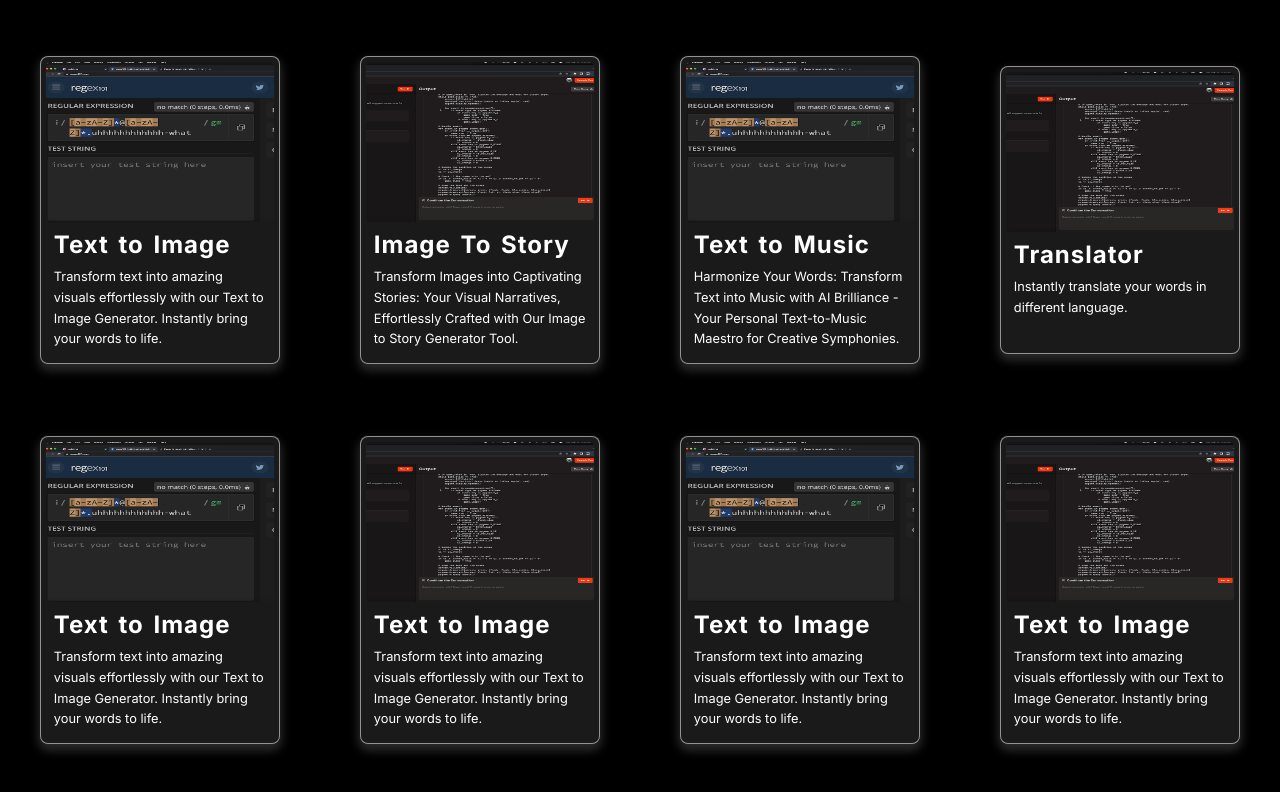
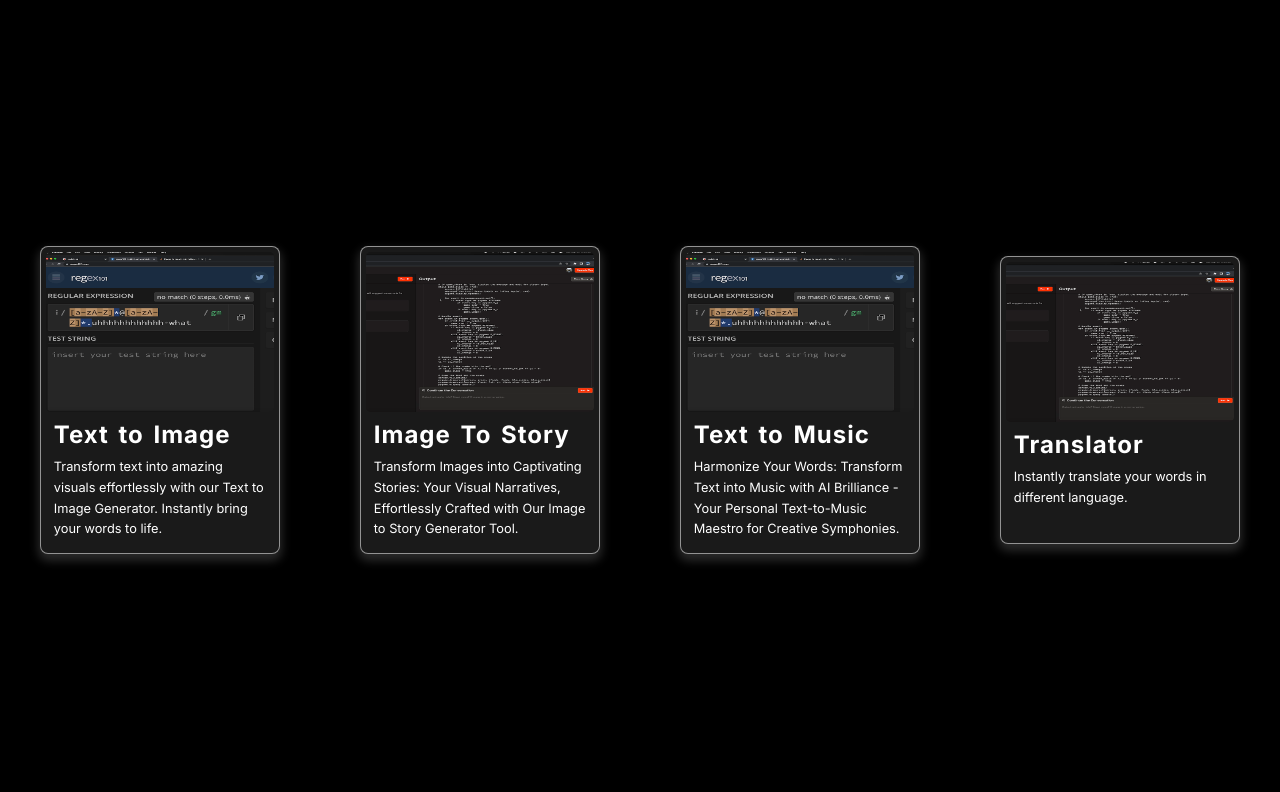
Before and after one commit to AryanSriQ/AI_Frontend, a React (Vite) app: page /tools in a window 1280 px wide. Shown: the top 792 px of the page. Built offline with nearby package versions, Linux system fonts and the light colour scheme.

Commit message:
Cleaned tools page a bit, more features can be added later

```diff
--- a/src/constant/index.js
+++ b/src/constant/index.js
@@ -39,46 +39,6 @@ export const cardData = [
             "image6.png"
         ],
     },
-    {
-        id: "text_to_image",
-        title: "Text to Image",
-        content: "Transform text into amazing visuals effortlessly with our Text to Image Generator. Instantly bring your words to life.",
-        images: [
-            "image1.png",
-            "image2.png",
-            "image3.png",
-        ],
-    },
-    {
-        id: "text_to_image",
-        title: "Text to Image",
-        content: "Transform text into amazing visuals effortlessly with our Text to Image Generator. Instantly bring your words to life.",
-        images: [
-            "image4.png",
-            "image5.png",
-            "image6.png"
-        ],
-    },
-    {
-        id: "text_to_image",
-        title: "Text to Image",
-        content: "Transform text into amazing visuals effortlessly with our Text to Image Generator. Instantly bring your words to life.",
-        images: [
-            "image1.png",
-            "image2.png",
-            "image3.png",
-        ],
-    },
-    {
-        id: "text_to_image",
-        title: "Text to Image",
-        content: "Transform text into amazing visuals effortlessly with our Text to Image Generator. Instantly bring your words to life.",
-        images: [
-            "image4.png",
-            "image5.png",
-            "image6.png"
-        ],
-    },
 ]
 
 export const languages = [
```
